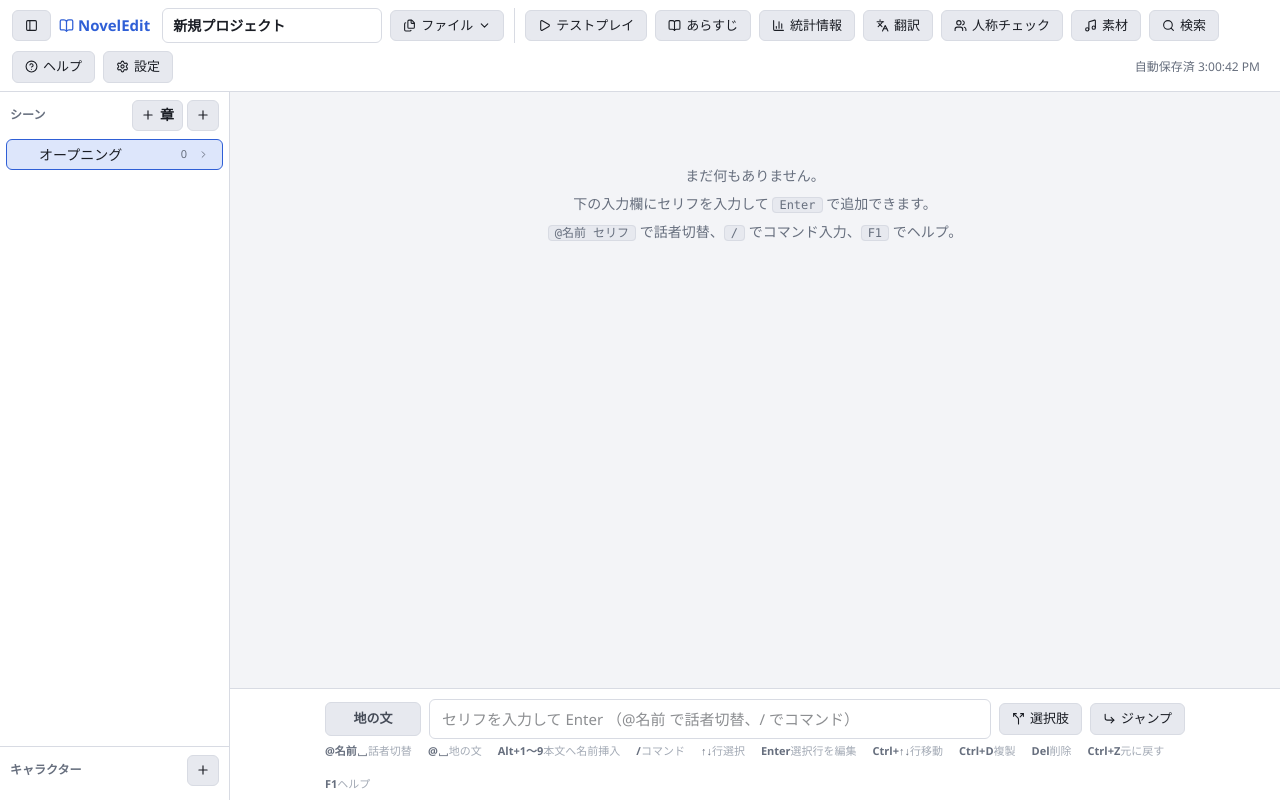
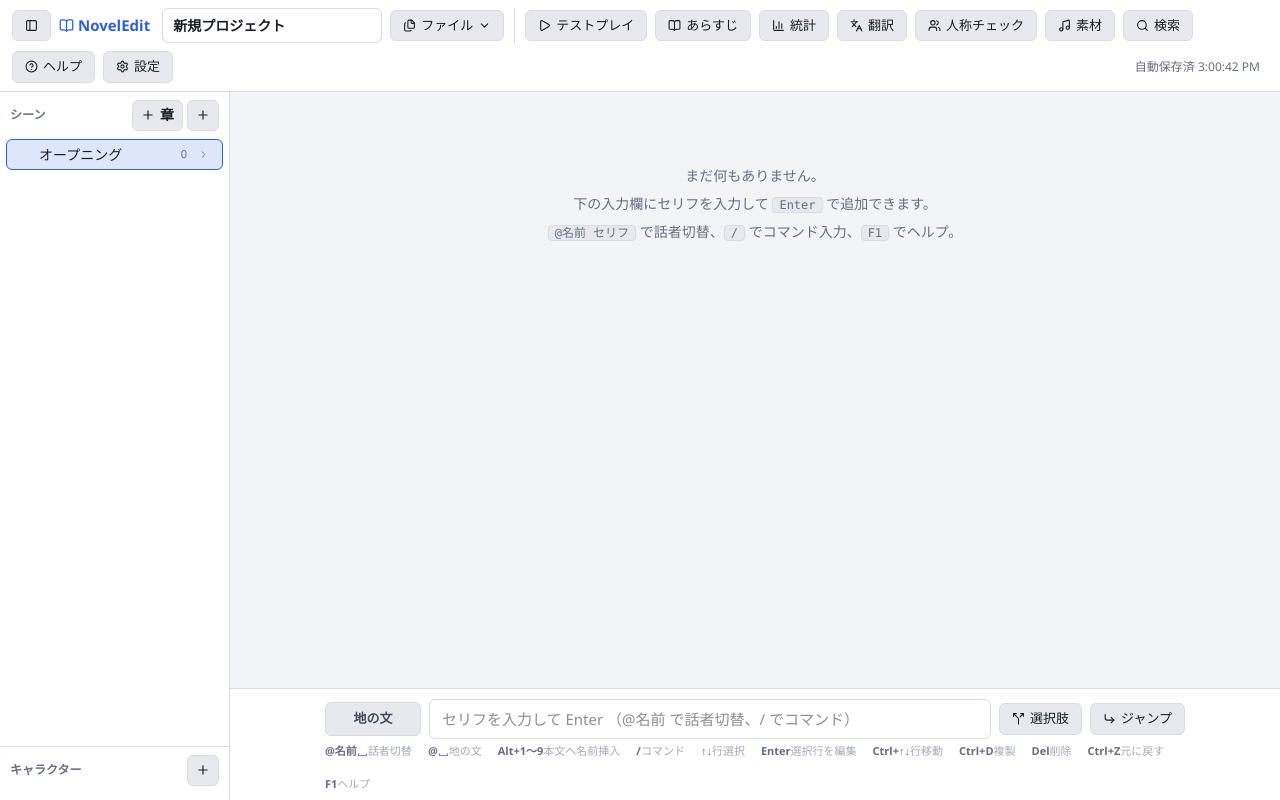
Before and after one commit to nibankougen/NovelGameTool, a React (Vite) app: page / in a window 1280 px wide. Built offline with nearby package versions, Linux system fonts and the light colour scheme.

Commit message:
ラベルを統計情報から統計に変更

```diff
--- a/src/components/layout/Topbar.tsx
+++ b/src/components/layout/Topbar.tsx
@@ -21,9 +21,9 @@ function ToolbarButtons({ showLabels }: { showLabels: boolean }) {
         <Icon name="book-open" />
         <Lbl>あらすじ</Lbl>
       </button>
-      <button onClick={a.openStats} title="統計情報 — シーン・章・全体のセリフ数と文字数">
+      <button onClick={a.openStats} title="統計 — シーン・章・全体のセリフ数と文字数">
         <Icon name="chart-column" />
-        <Lbl>統計情報</Lbl>
+        <Lbl>統計</Lbl>
       </button>
       <button onClick={a.openTranslation} title="翻訳画面 — セリフ・選択肢・キャラ名を他言語に翻訳">
         <Icon name="languages" />
--- a/src/components/modals/StatsModal.tsx
+++ b/src/components/modals/StatsModal.tsx
@@ -37,7 +37,7 @@ export function StatsModal({ open, onClose }: { open: boolean; onClose: () => vo
   return (
     <Modal open={open} onRequestClose={onClose} className="w-[92vw] max-w-[640px] h-[80vh] max-h-[80vh] flex flex-col">
       <ModalHeader onClose={onClose}>
-        <Icon name="chart-column" /> 統計情報
+        <Icon name="chart-column" /> 統計
       </ModalHeader>
       <div className="grid grid-cols-[1fr_90px_90px] gap-2 items-center px-2 py-1.5 text-text-dim text-[11px] border-b border-border shrink-0">
         <span>シーン</span>
```
